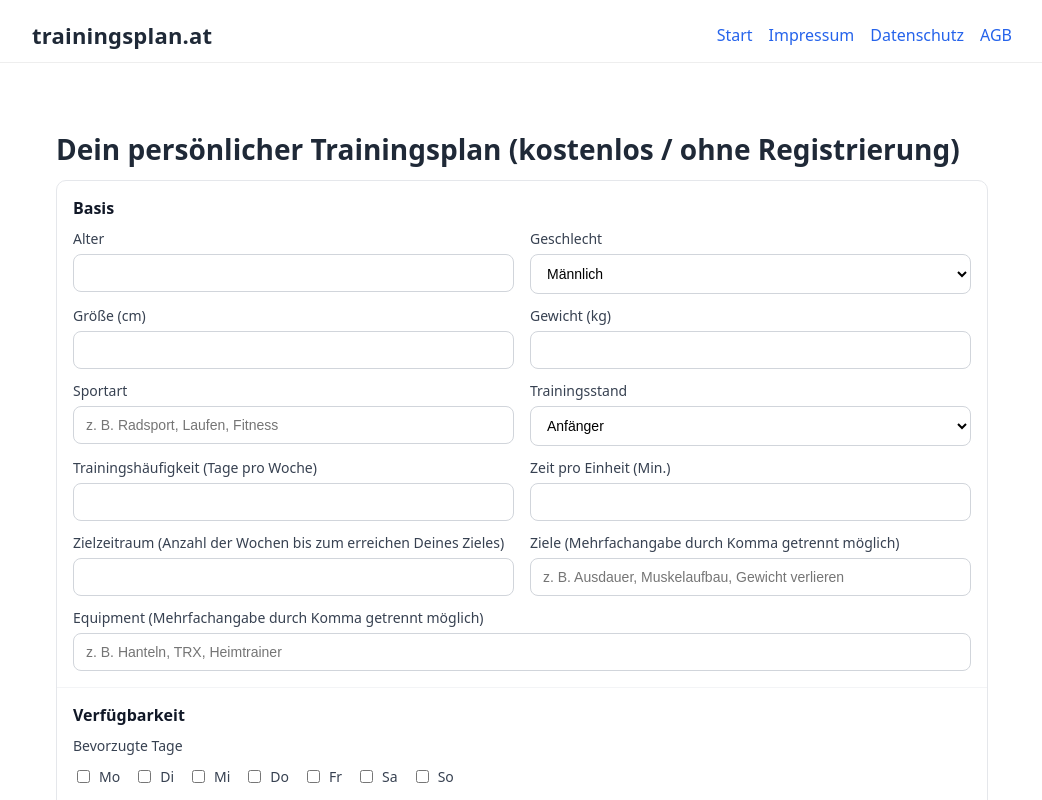
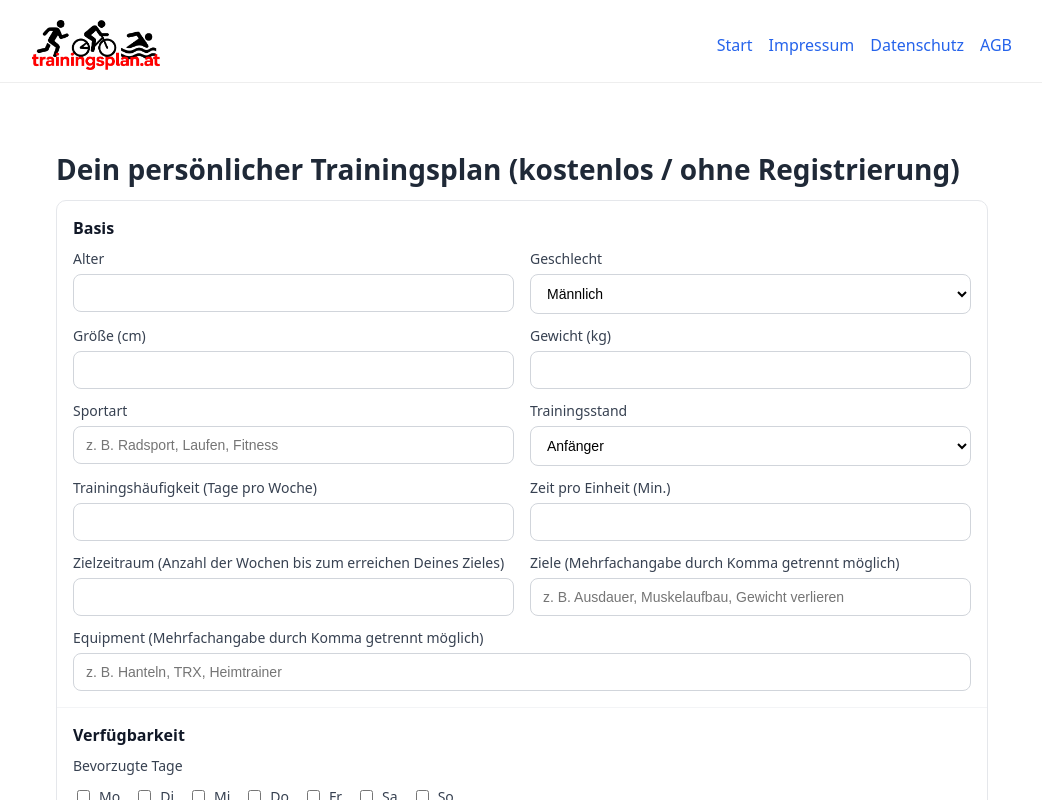
Before and after one commit to rolandkreslin1-spec/trainingsplan-at, a Next.js app: page / in a window 1280 px wide. Shown: the top 800 px of the page, without its empty margins (118-1160 px from the left). Built offline with nearby package versions, Linux system fonts and the light colour scheme.

Commit message:
Replace header text with logo

```diff
--- a/app/layout.tsx
+++ b/app/layout.tsx
@@ -1,8 +1,5 @@
 // app/layout.tsx
-import type { Metadata } from "next";
-import Script from "next/script";
-
-export const metadata: Metadata = {
+export const metadata = {
   title: "trainingsplan.at",
   description: "Personalisierte Trainingspläne – schnell & einfach",
 };
@@ -10,7 +7,12 @@ export const metadata: Metadata = {
 export default function RootLayout({ children }: { children: React.ReactNode }) {
   return (
     <html lang="de">
-      <body style={{ fontFamily: "system-ui, -apple-system, Segoe UI, Roboto, Helvetica, Arial, sans-serif", color: "#1f2937" }}>
+      <body
+        style={{
+          fontFamily: "system-ui, -apple-system, Segoe UI, Roboto, Helvetica, Arial, sans-serif",
+          color: "#1f2937",
+        }}
+      >
         <div style={{ minHeight: "100dvh", display: "flex", flexDirection: "column" }}>
           {/* Globaler Header */}
           <header style={{ borderBottom: "1px solid #eee", background: "#fff" }}>
@@ -24,7 +26,16 @@ export default function RootLayout({ children }: { children: React.ReactNode })
                 justifyContent: "space-between",
               }}
             >
-              <div style={{ fontWeight: 900, fontSize: 22, letterSpacing: 0.2 }}>trainingsplan.at</div>
+              {/* Logo */}
+              <a href="/" style={{ display: "flex", alignItems: "center" }}>
+                <img
+                  src="/bilder/logo-rot.jpg"
+                  alt="trainingsplan.at Logo"
+                  style={{ height: 50 }} // Höhe anpassen
+                />
+              </a>
+
+              {/* Navigation */}
               <nav style={{ display: "flex", gap: 16 }}>
                 <a href="/" style={{ color: "#2563eb", textDecoration: "none" }}>Start</a>
                 <a href="/impressum" style={{ color: "#2563eb", textDecoration: "none" }}>Impressum</a>
@@ -39,7 +50,7 @@ export default function RootLayout({ children }: { children: React.ReactNode })
             {children}
           </main>
 
-          {/* Globaler Footer */}
+          {/* Footer */}
           <footer style={{ borderTop: "1px solid #eee", background: "#fafafa" }}>
             <div
               style={{
@@ -62,13 +73,6 @@ export default function RootLayout({ children }: { children: React.ReactNode })
             </div>
           </footer>
         </div>
-
-        {/* Umami Analytics */}
-        <Script
-          src="https://cloud.umami.is/script.js"
-          data-website-id="51460c59-9ad2-4d11-b7a3-5f20ee0daf14"
-          strategy="afterInteractive"
-        />
       </body>
     </html>
   );
```
Also changed, not shown: public/bilder/logo-rot.jpg (added).
